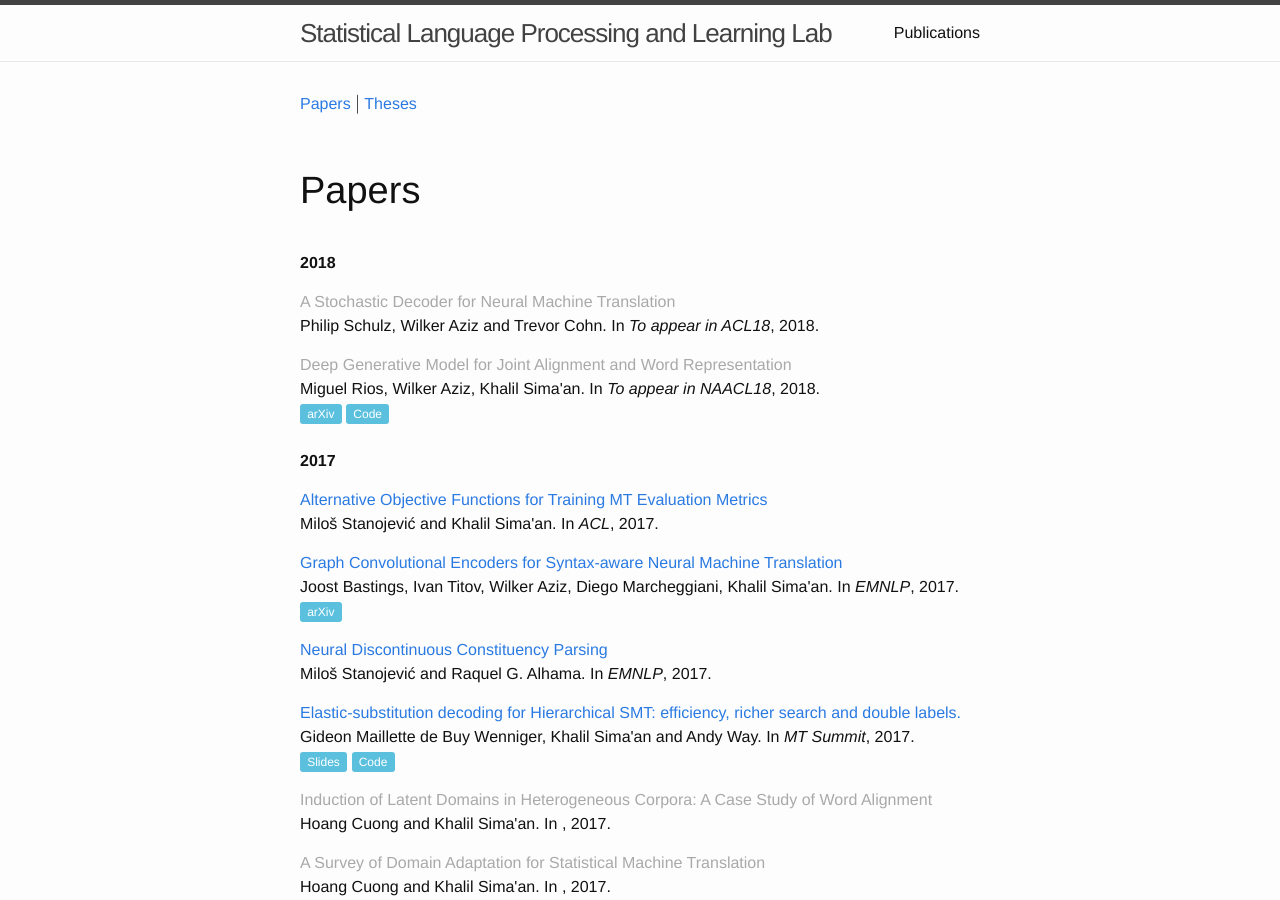
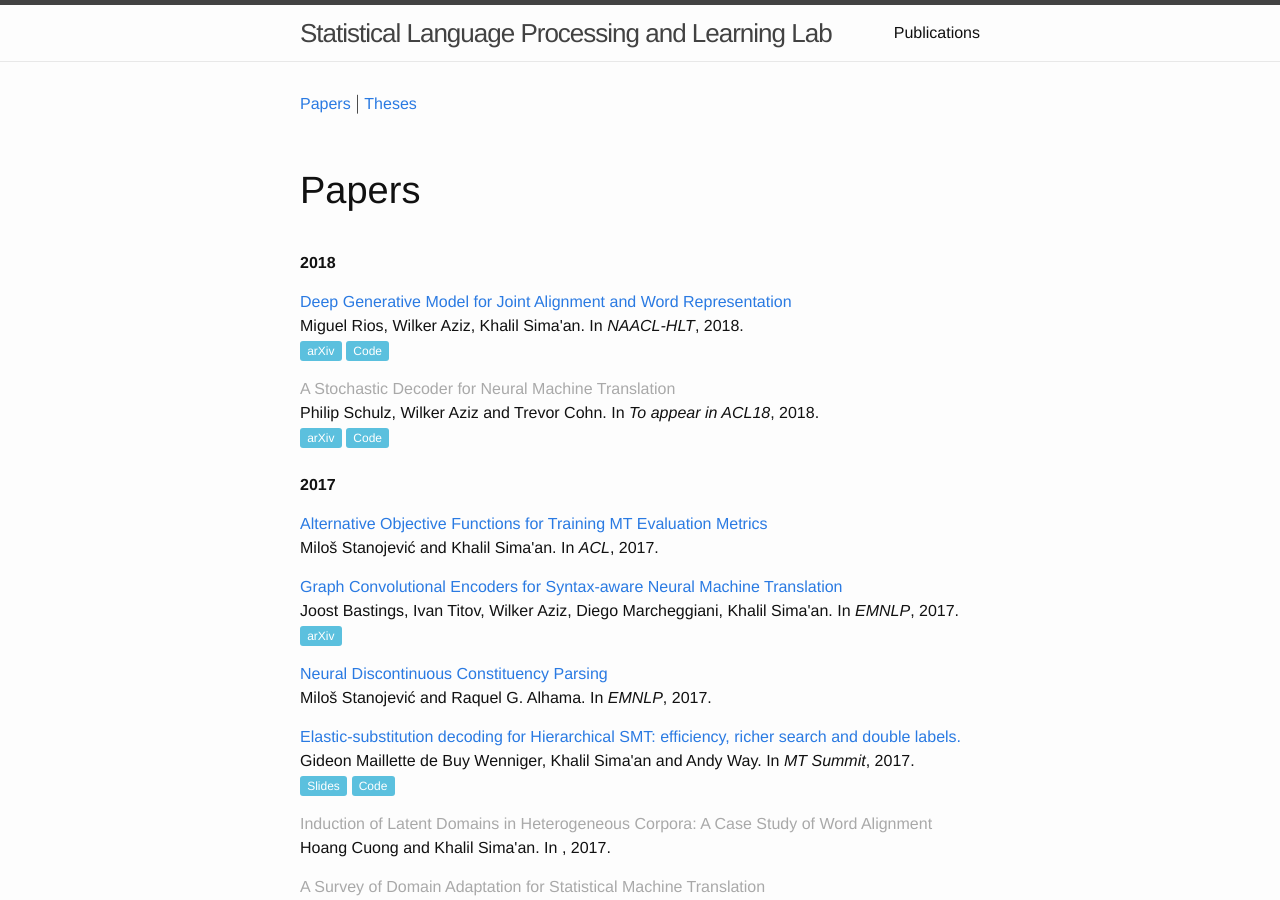
Before and after one commit to uva-slpl/uva-slpl.github.io, a Jekyll site: the page built from publications.md, in a window 1280 px wide and 900 px high. Built offline with Jekyll 4.4.1, drawn with Linux system fonts in a browser that asks for light colours; formulas are drawn with MathJax 3.

Commit message:
link to NAACL paper

```diff
--- a/_data/papers.yml
+++ b/_data/papers.yml
@@ -5,8 +5,8 @@
   year: 2018
   title: "A Stochastic Decoder for Neural Machine Translation"
   authors: "Philip Schulz, Wilker Aziz and Trevor Cohn"
-  arxiv:
-  code:
+  arxiv: https://arxiv.org/abs/1805.10844
+  code: https://github.com/philschulz/stochastic-decoder
   booktitle: "To appear in ACL18"
 -
   layout: paper
@@ -15,9 +15,10 @@
   year: 2018
   title: "Deep Generative Model for Joint Alignment and Word Representation"
   authors: "Miguel Rios, Wilker Aziz, Khalil Sima'an"
+  doc-url: http://aclweb.org/anthology/N18-1092
   arxiv: //arxiv.org/abs/1802.05883
   code: //github.com/uva-slpl/embedalign
-  booktitle: "To appear in NAACL18"
+  booktitle: "NAACL-HLT"
 -
   layout: paper
   paper-type: inproceedings
```
